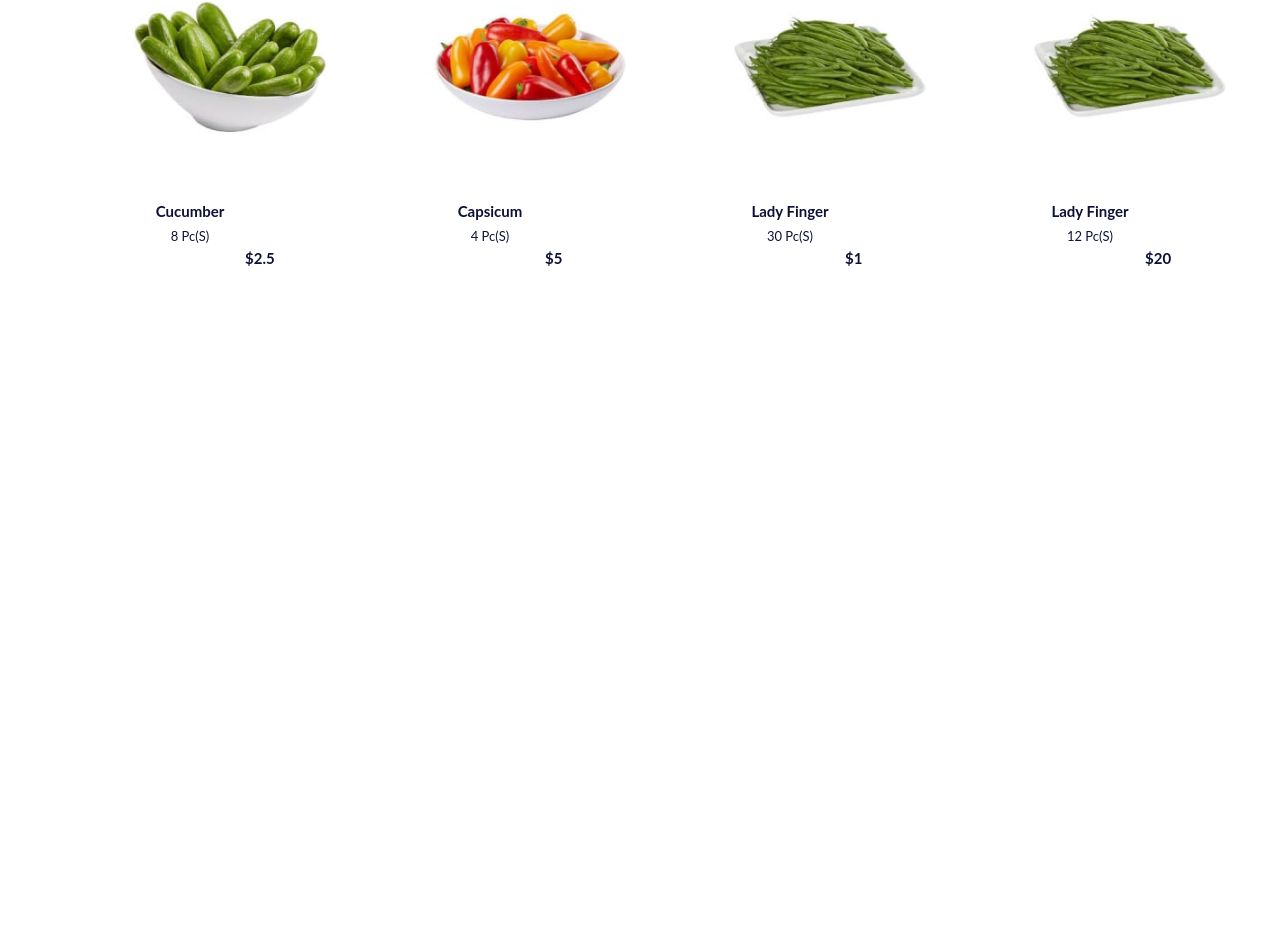
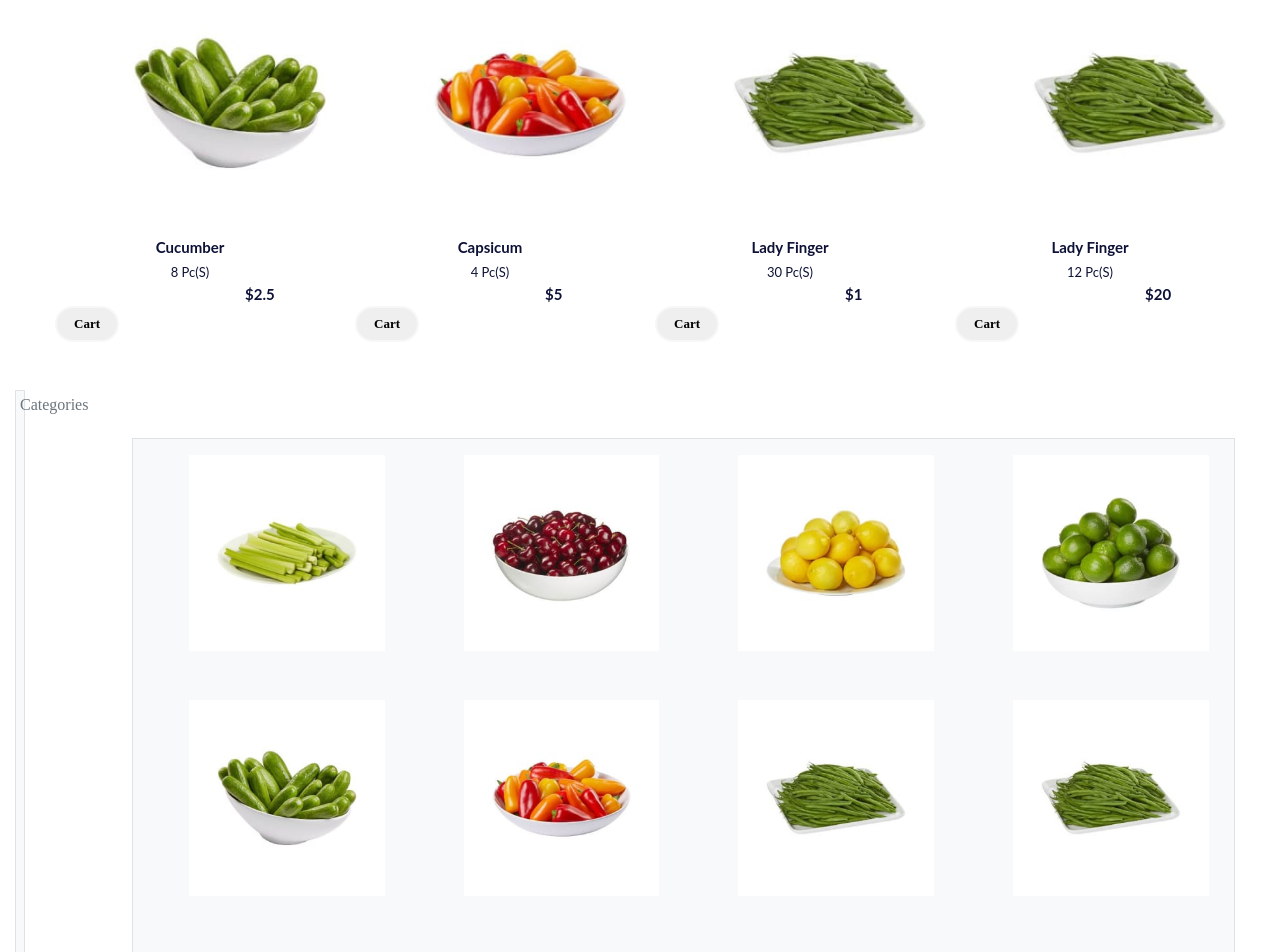
Before and after one commit to hkabir/khetkhamar, a React (Create React App) app: page / in a window 1280 px wide. Shown: the part 1318-2270 px from the top of the page. Before the commit the page ends 1588 px from the top, so only its background shows below. Built offline with nearby package versions, Linux system fonts and the light colour scheme; the HTML template or start-up script is replaced by a standard one.

Commit message:
productcomponent done.

```diff
--- a/src/App.js
+++ b/src/App.js
@@ -1,16 +1,20 @@
 import "../node_modules/bootstrap/dist/css/bootstrap.min.css";
 import "./App.scss";
+import { ProductList } from "./Component/Products/ProductList";
 import { Banner } from "./Component/Banner";
 import { Featured } from "./Component/Featured/Featured";
 import { NavBar } from "./Component/NavBar.jsx";
-import { Products } from "./Component/Products/Products";
+import ProductsData from "./ProductsData";
+import { CategoriesPRoduct } from "./Component/Categories/CategoriesPRoduct";
+
 function App() {
   return (
     <>
       <NavBar />
       <Banner />
       <Featured />
-      <Products />
+      <ProductList products={ProductsData} />
+      <CategoriesPRoduct />
     </>
   );
 }
--- a/src/App.scss
+++ b/src/App.scss
@@ -140,6 +140,10 @@ section {
   font-size: 13px;
   font-weight: 700;
 }
+.card {
+  -webkit-box-shadow: -2px 11px 10px 6px rgba(0, 0, 0, 0.56);
+  box-shadow: -2px 11px 10px 6px rgba(0, 0, 0, 0.56);
+}
 /***
 ================================
             Footer
--- /dev/null
+++ b/src/Component/Categories/CategoriesPRoduct.jsx
@@ -0,0 +1,12 @@
+import React from "react";
+import { SideBar } from "./SideBar";
+import { Main } from "./Main";
+
+export const CategoriesPRoduct = () => {
+  return (
+    <main class="container-fluid pb-3 flex-grow-1 d-flex flex-column flex-sm-row overflow-auto mt-5">
+      <SideBar />
+      <Main />
+    </main>
+  );
+};
--- /dev/null
+++ b/src/Component/Categories/Main.jsx
@@ -0,0 +1,23 @@
+import React from "react";
+import ProductsData from "../../ProductsData";
+
+export const Main = () => {
+  return (
+    <main class="container-fluid pb-3 flex-grow-1 d-flex flex-column flex-sm-row overflow-auto mt-5">
+      <div className="col overflow-auto h-100">
+        <div className="bg-light border rounded-3 p-3">
+          <div className="row justify-content-md-center">
+            {ProductsData.map((item) => {
+              const { image } = item;
+              return (
+                <div className="col-lg-3 col-6">
+                  <img src={image} alt="" className="packshot" />
+                </div>
+              );
+            })}
+          </div>
+        </div>
+      </div>
+    </main>
+  );
+};
--- /dev/null
+++ b/src/Component/Categories/SideBar.jsx
@@ -0,0 +1,45 @@
+import React from "react";
+
+export const SideBar = () => {
+  return (
+    <div className="row flex-grow-sm-1 flex-grow-0">
+      <div className="col-sm-3 flex-grow-sm-1 flex-shrink-1 flex-grow-0 sticky-top pb-sm-0 pb-3">
+        <div className="bg-light border rounded-3 p-1 h-100 sticky-top">
+          <h6 className="d-none d-sm-block text-muted">Categories</h6>
+          <ul className="nav nav-pills flex-sm-column flex-row mb-auto justify-content-between text-truncate">
+            <li className="nav-item">
+              <a href="#" className="nav-link px-2 text-truncate">
+                <i className="bi bi-house fs-4"></i>
+                <span className="d-none d-sm-inline">Home</span>
+              </a>
+            </li>
+            <li>
+              <a href="#" className="nav-link px-2 text-truncate">
+                <i className="bi bi-speedometer fs-4"></i>
+                <span className="d-none d-sm-inline">Dashboard</span>
+              </a>
+            </li>
+            <li>
+              <a href="#" className="nav-link px-2 text-truncate">
+                <i className="bi bi-card-text fs-4"></i>
+                <span className="d-none d-sm-inline">Orders</span>{" "}
+              </a>
+            </li>
+            <li>
+              <a href="#" className="nav-link px-2 text-truncate">
+                <i className="bi bi-bricks fs-4"></i>
+                <span className="d-none d-sm-inline">Products</span>{" "}
+              </a>
+            </li>
+            <li>
+              <a href="#" className="nav-link px-2 text-truncate">
+                <i className="bi bi-people fs-4"></i>
+                <span className="d-none d-sm-inline">Customers</span>{" "}
+              </a>
+            </li>
+          </ul>
+        </div>
+      </div>
+    </div>
+  );
+};
--- /dev/null
+++ b/src/Component/Products/ProductList.jsx
@@ -0,0 +1,16 @@
+import React from "react";
+import { Product } from "./Products";
+
+export const ProductList = ({ products }) => {
+  return (
+    <section>
+      <div className="container-fluid">
+        <div className="row justify-content-md-center row-space-top">
+          {products.map((product) => (
+            <Product {...product} />
+          ))}
+        </div>
+      </div>
+    </section>
+  );
+};
--- a/src/Component/Products/Products.jsx
+++ b/src/Component/Products/Products.jsx
@@ -1,24 +1,21 @@
 import React from "react";
-import ProductsData from "./ProductsData";
 
-export const Products = () => {
+export const Product = ({
+  id,
+  image,
+  product,
+  productweight,
+  productprice,
+}) => {
   return (
-    <section>
-      <div className="container-fluid">
-        <div className="row justify-content-md-center row-space-top">
-          {ProductsData.map((item) => {
-            const { id, image, product, productweight, productprice } = item;
-            return (
-              <div className="col-lg-3 col-6" key={id}>
-                <img src={image} alt="" className="packshot" />
-                <h3 className="product-title">{product}</h3>
-                <span className="product-weight">{productweight} pc(s)</span>
-                <span className="product-price">${productprice}</span>
-              </div>
-            );
-          })}
-        </div>
-      </div>
-    </section>
+    <div className="  col-lg-3 col-6" key={id}>
+      <img src={image} alt="" className="packshot" />
+      <h3 className="product-title">{product}</h3>
+      <span className="product-weight">{productweight} pc(s)</span>
+      <span className="product-price">${productprice}</span>
+      <button type="button" class="btn-cart" value="Cart">
+        Cart
+      </button>
+    </div>
   );
 };
```
Also changed, not shown: src/ProductsData.js (renamed from src/Component/Products/ProductsData.js, +8 -8 lines).
